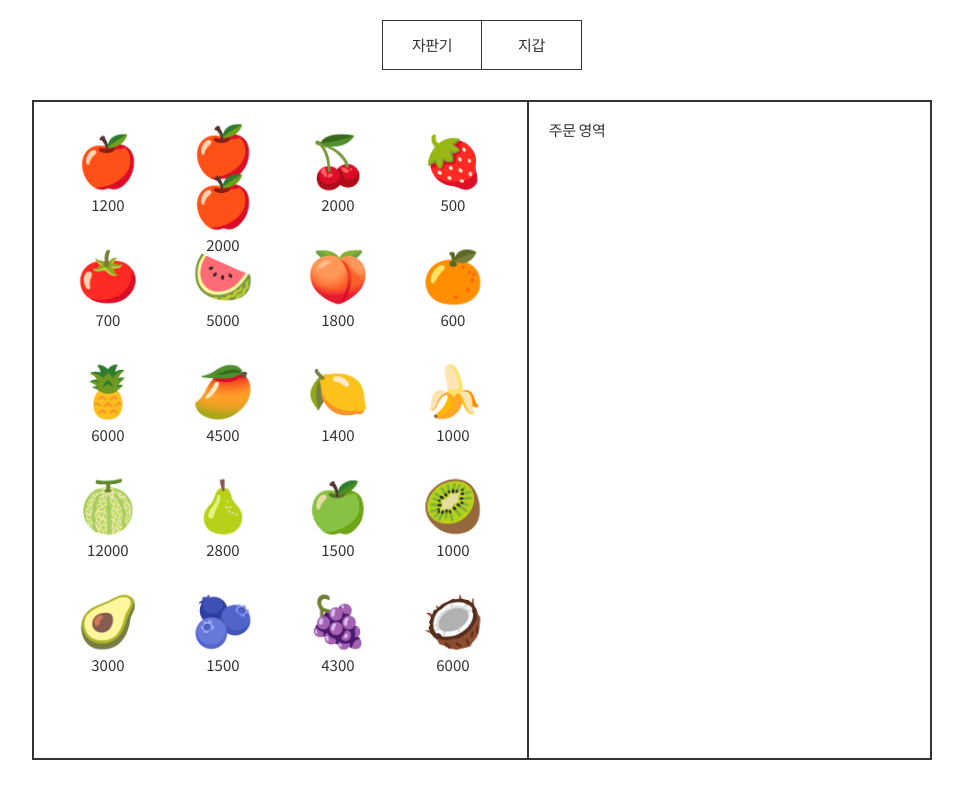
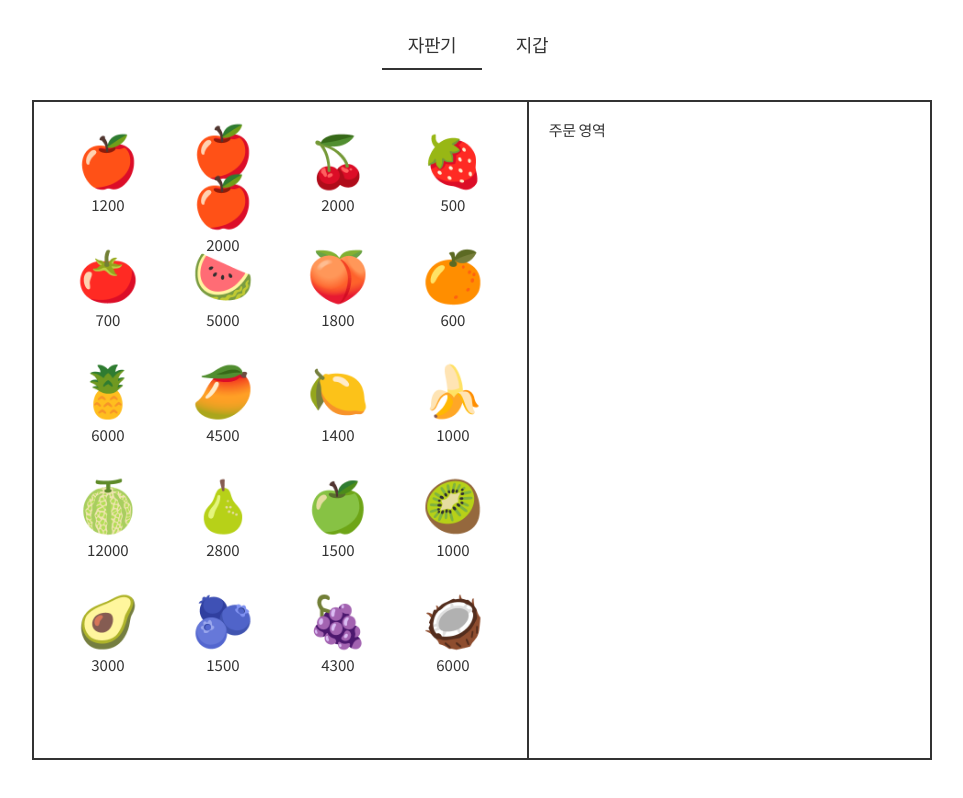
Before and after one commit to codesquad-members-2022/fe-vm, a React (Create React App) app: page / in a window 1280 px wide. Shown: the whole page, without its empty margins (158-1121 px from the left). Built offline with nearby package versions, Linux system fonts and the light colour scheme.

Commit message:
Feat: GNB 클릭 시 활성화 기능 추가

```diff
--- a/src/App.jsx
+++ b/src/App.jsx
@@ -1,6 +1,6 @@
 import React from 'react';
 import { BrowserRouter, Routes, Route } from 'react-router-dom';
-import GNB from 'components/GNB';
+import GNB from 'components/GNB/GNB';
 import VendingMachine from 'pages/VendingMachine';
 import Wallet from 'pages/Wallet';
 import 'App.css';
--- a/src/components/GNB.jsx
+++ /dev/null
@@ -1,11 +0,0 @@
-import React from 'react';
-import { Container, NavItem } from 'components/GNB.style';
-
-export default function GNB() {
-  return (
-    <Container>
-      <NavItem to="/">자판기</NavItem>
-      <NavItem to="/wallet">지갑</NavItem>
-    </Container>
-  );
-}
--- /dev/null
+++ b/src/components/GNB/GNB.jsx
@@ -0,0 +1,26 @@
+/* eslint-disable react/no-array-index-key */
+import React, { useState } from 'react';
+import { Container, NavItem } from 'components/GNB/GNB.style';
+
+export default function GNB() {
+  const NavItems = [
+    { to: '/', value: '자판기' },
+    { to: '/wallet', value: '지갑' }
+  ];
+  const [selecetedNavIdx, setSelectedNavIdx] = useState(0);
+
+  const handleNavClick = function (idx) {
+    if (idx === selecetedNavIdx) return;
+    setSelectedNavIdx(idx);
+  };
+
+  return (
+    <Container>
+      {NavItems.map(({ to, value }, idx) => (
+        <NavItem key={idx} to={to} onClick={() => handleNavClick(idx)} isSelected={selecetedNavIdx === idx}>
+          {value}
+        </NavItem>
+      ))}
+    </Container>
+  );
+}
--- a/src/components/GNB.style.js
+++ b/src/components/GNB/GNB.style.js
@@ -10,13 +10,11 @@ const Container = styled.nav`
 const NavItem = styled(Link)`
   min-width: 100px;
   padding: 0 15px;
+  font-size: 18px;
   line-height: 48px;
   text-align: center;
-  border: 1px solid #333;
   border-left: 0;
-  &:first-child {
-    border-left: 1px solid #333;
-  }
+  border-bottom: ${({ isSelected }) => (isSelected ? '2px solid #333' : 0)};
 `;
 
 export { Container, NavItem };
```
